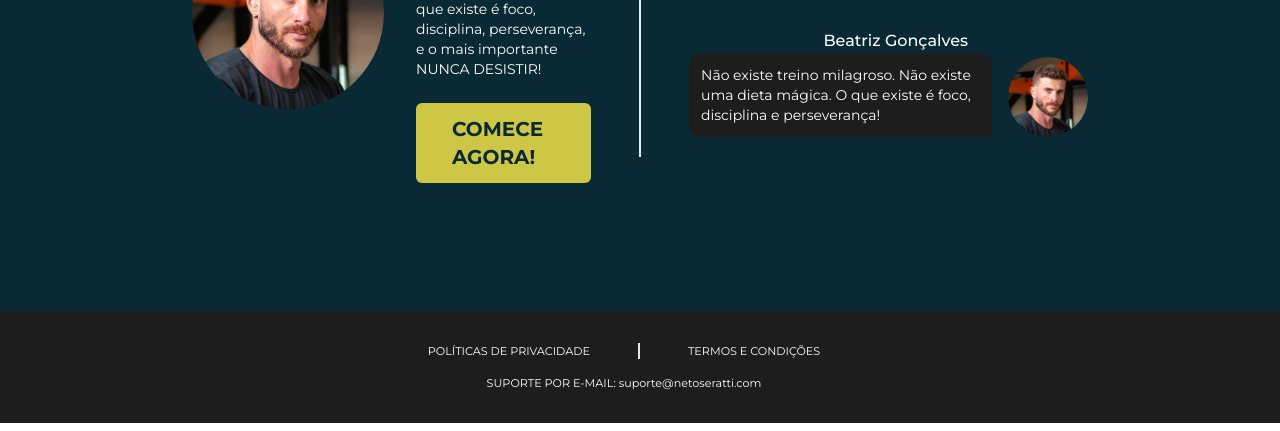
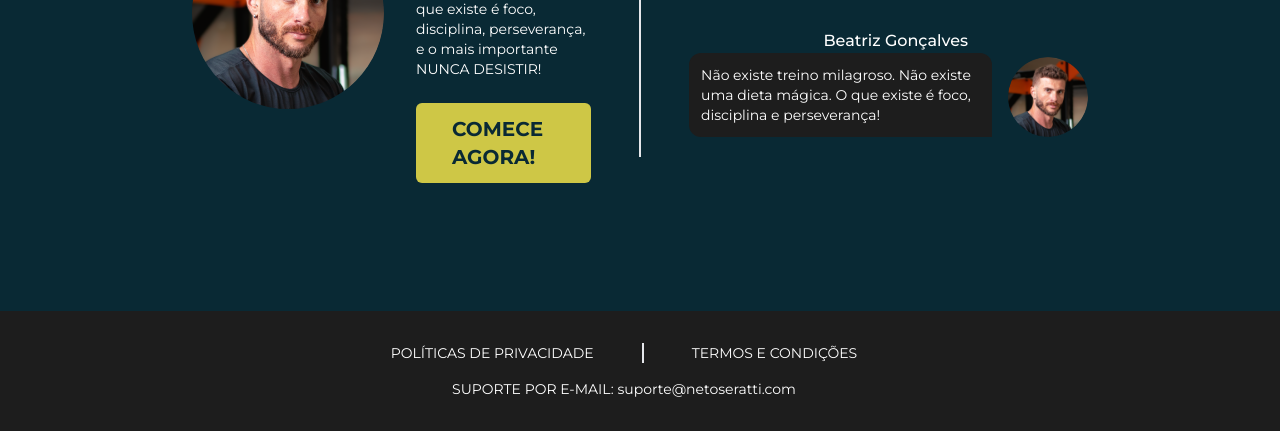
Before and after one commit to Gustavo-Consoni/Site_Neto_Seratti_Personal, a website: page index.html in a window 1280 px wide. Shown: the part 4469-4900 px from the top of the page. Drawn offline with nearby package versions, Linux system fonts and the light colour scheme.

Commit message:
Add files via upload

```diff
--- a/index.html
+++ b/index.html
@@ -447,7 +447,7 @@
 
     <!-- Rodapé -->
     <div class="bg-[#1D1D1D] py-8">
-        <div class="text-[0.7rem]/[1rem] text-white text-center mx-auto lg:mr-8 space-y-4">
+        <div class="text-[0.7rem]/[1rem] lg:text-sm text-white text-center mx-auto lg:mr-8 space-y-4">
             <div class="flex justify-center">
                 <a href="">POLÍTICAS DE PRIVACIDADE</a>
                 <div class="border mx-4 lg:mx-12"></div>
```
